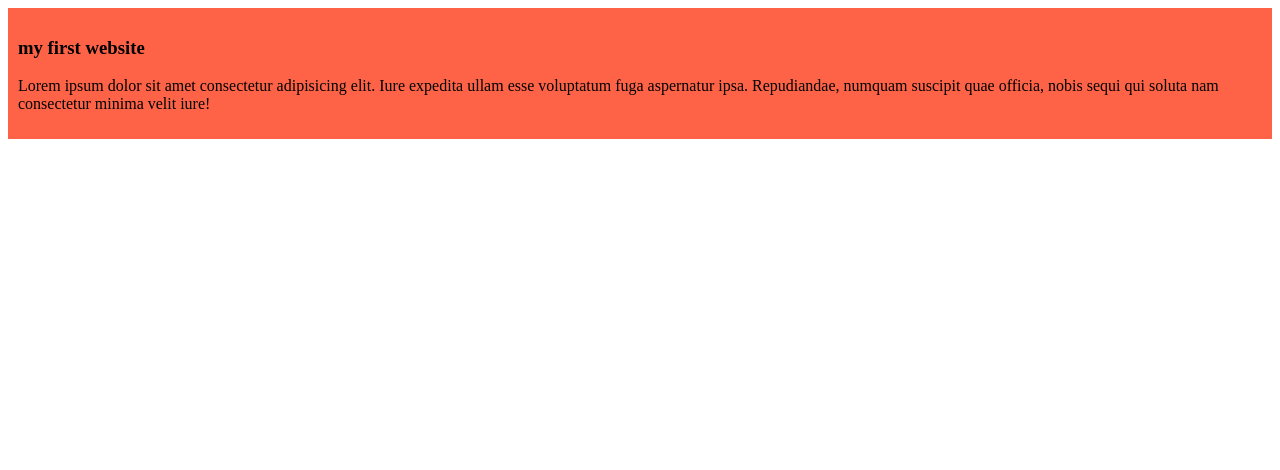
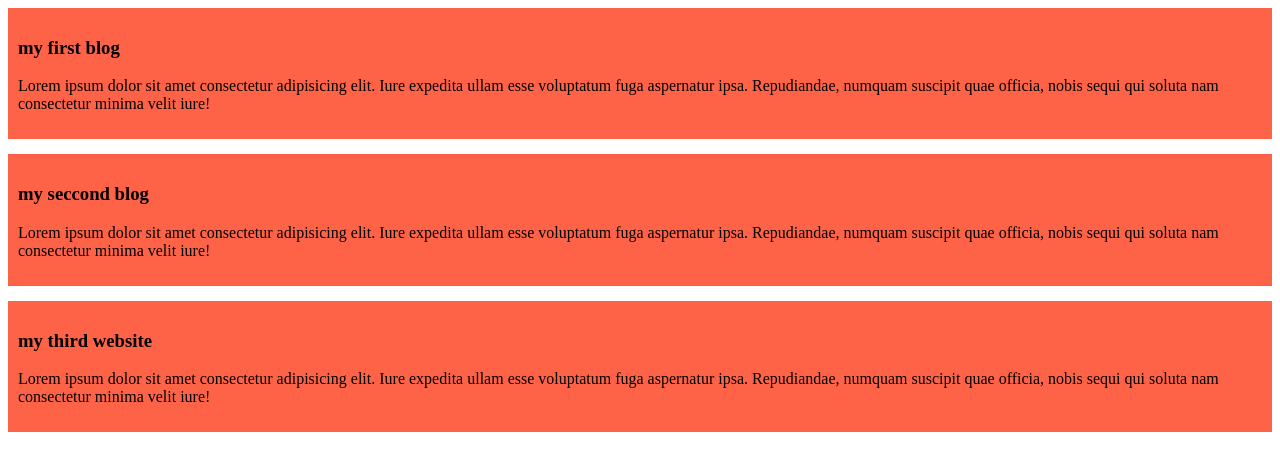
Before and after one commit to shamim-mahmud1/my-simple-website, a plain HTML site: page index.html in a window 1280 px wide. Drawn offline with Linux system fonts and the light colour scheme.

Commit message:
second vlog

```diff
--- a/index.html
+++ b/index.html
@@ -9,7 +9,19 @@
 </head>
 <body>
    <div>
-<h3>my first website</h3>
+<h3>my first blog</h3>
+<p>Lorem ipsum dolor sit amet consectetur adipisicing elit. Iure expedita ullam esse voluptatum fuga aspernatur ipsa. Repudiandae, numquam suscipit quae officia, nobis sequi qui soluta nam consectetur minima velit iure!</p>
+
+
+   </div>
+   <div>
+<h3>my seccond blog</h3>
+<p>Lorem ipsum dolor sit amet consectetur adipisicing elit. Iure expedita ullam esse voluptatum fuga aspernatur ipsa. Repudiandae, numquam suscipit quae officia, nobis sequi qui soluta nam consectetur minima velit iure!</p>
+
+
+   </div>
+   <div>
+<h3>my third website</h3>
 <p>Lorem ipsum dolor sit amet consectetur adipisicing elit. Iure expedita ullam esse voluptatum fuga aspernatur ipsa. Repudiandae, numquam suscipit quae officia, nobis sequi qui soluta nam consectetur minima velit iure!</p>
 
 
--- a/styles/blog.css
+++ b/styles/blog.css
@@ -1,4 +1,5 @@
 div{
     background-color: tomato;
     padding: 10px;
+    margin-bottom: 15px;
 }
```
